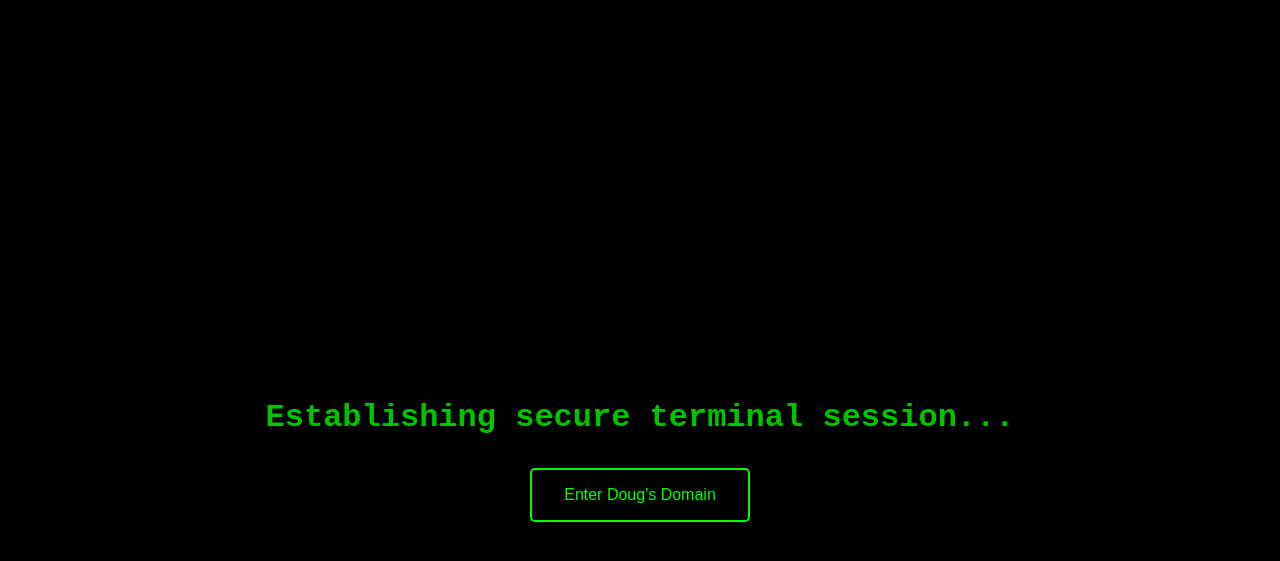
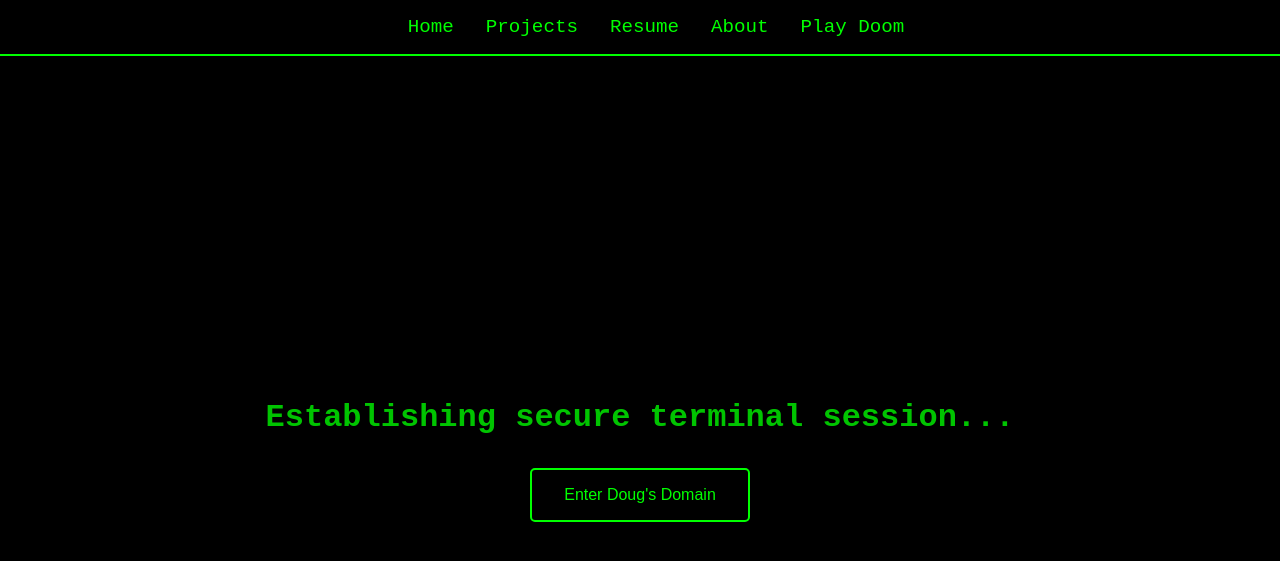
Before and after one commit to dougiedoug98/dougdevops.github.io, a Jekyll site: the page built from about.md, in a window 1280 px wide. Shown: the top 561 px of the page. Built offline with Jekyll 4.4.1, drawn with Linux system fonts in a browser that asks for light colours.

Commit message:
adding logos updating about me

```diff
--- a/_layouts/default.html
+++ b/_layouts/default.html
@@ -157,6 +157,38 @@
       border: 2px solid #00ff00;
       border-radius: 5px;
     }
+
+    /* Navigation bar styles */
+    .navbar {
+      display: flex;
+      justify-content: center;
+      background: rgba(0, 0, 0, 0.8);
+      padding: 1rem;
+      position: fixed;
+      top: 0;
+      width: 100%;
+      z-index: 5;
+      border-bottom: 2px solid #00ff00;
+    }
+
+    .navbar a {
+      color: #00ff00;
+      text-decoration: none;
+      margin: 0 1rem;
+      font-size: 1.2rem;
+      transition: color 0.3s;
+    }
+
+    .navbar a:hover {
+      color: black;
+      background: #00ff00;
+      padding: 0.2rem 0.5rem;
+      border-radius: 5px;
+    }
+
+    .content-wrapper {
+      margin-top: 5rem; /* Add space for the navbar */
+    }
   </style>
 </head>
 <body>
@@ -165,7 +197,14 @@
     <h1 class="flicker">Establishing secure terminal session...</h1>
     <button class="enter-btn">Enter Doug's Domain</button>
   </div>
-  <div class="site-content">
+  <div class="navbar">
+    <a href="/">Home</a>
+    <a href="/projects">Projects</a>
+    <a href="/resume">Resume</a>
+    <a href="/about">About</a>
+    <a href="/doom">Play Doom</a>
+  </div>
+  <div class="site-content content-wrapper">
     {{ content }}
   </div>
   <script>
```
Also changed, not shown: about.md (+20 -0 lines).
